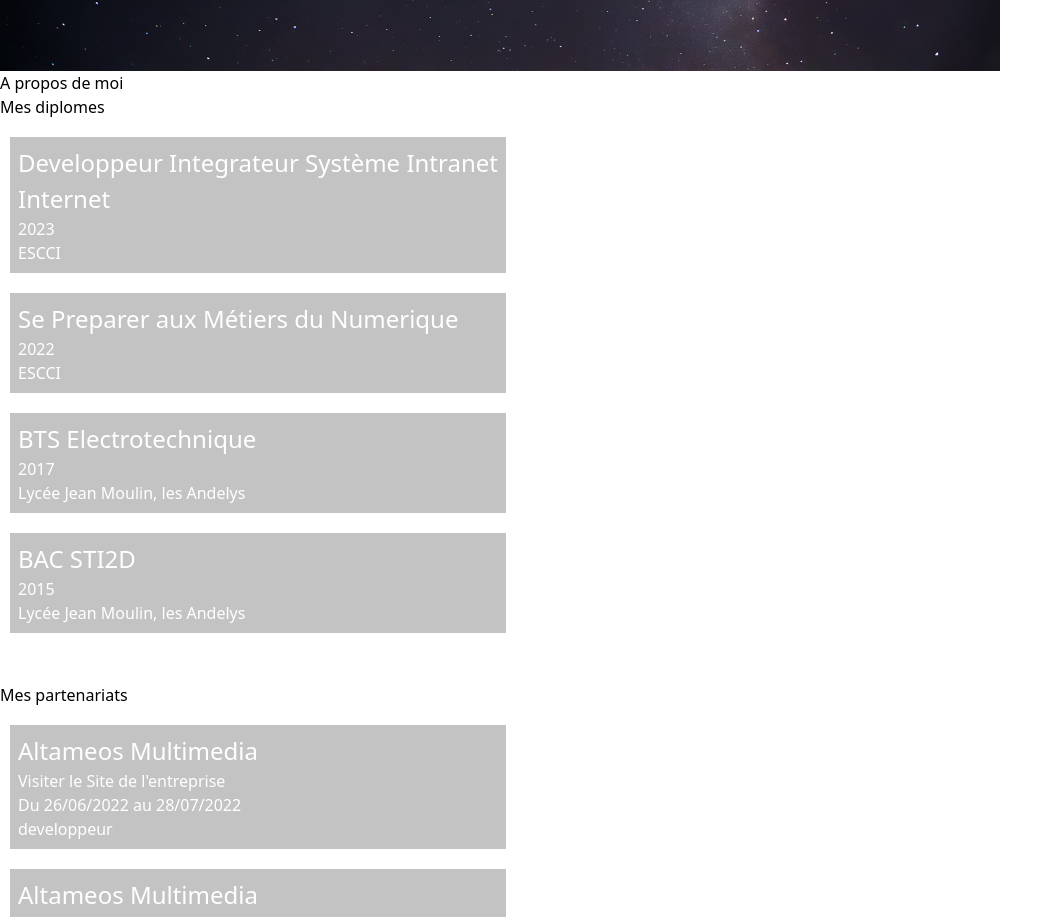
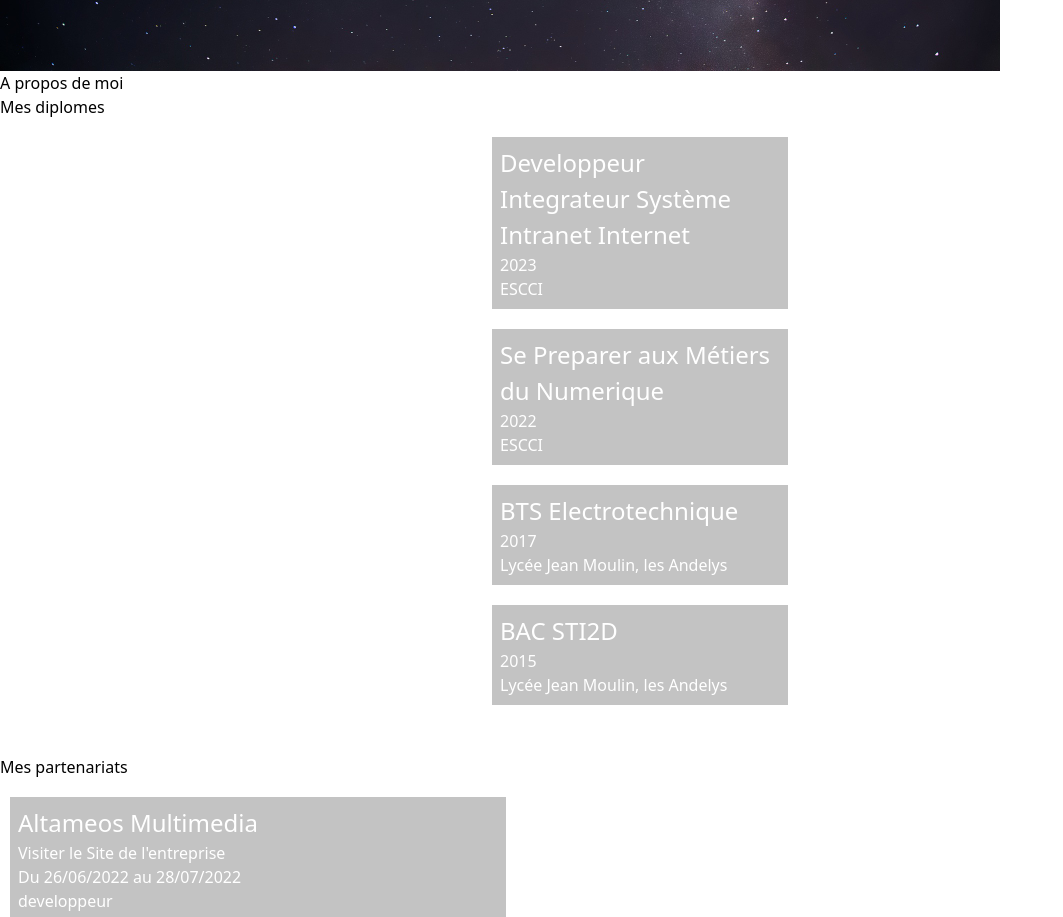
Before and after one commit to griffpm/portfolio2, a Next.js app: page / in a window 1280 px wide. Shown: the part 1240-2157 px from the top of the page, without its empty margins (0-1063 px from the left). Built offline with nearby package versions, Linux system fonts and the light colour scheme.

Commit message:
Update CardFormation.js

```diff
--- a/src/components/cards/CardFormation.js
+++ b/src/components/cards/CardFormation.js
@@ -2,7 +2,7 @@ import React from 'react'
 
 export default function CardFormation({nom, year, place}) {
   return (
-    <div className='bg-[#c3c3c3] w-[500px] border-[2px] border-solid border-[var(--color-g)] mx-2 my-4 p-2  '>
+    <div className='bg-[#c3c3c3] w-[300px] border-[2px] border-solid border-[var(--color-g)] mx-auto my-4 p-2  '>
         <div className='text-[var(--color-g)] text-[1rem]'>
             <p className='text-[1.5rem]'>{nom}</p>
             <p>{year}</p>
```
